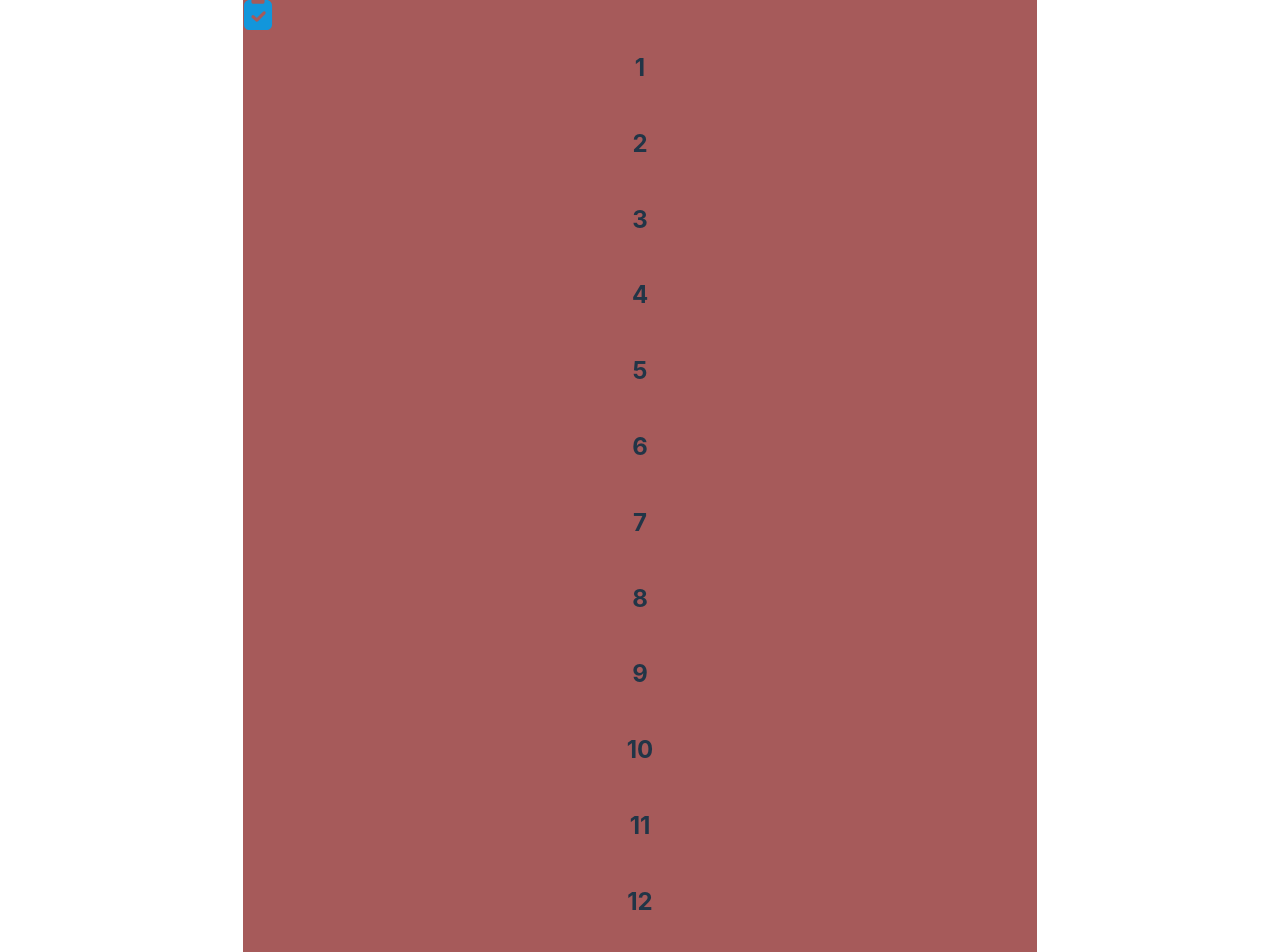
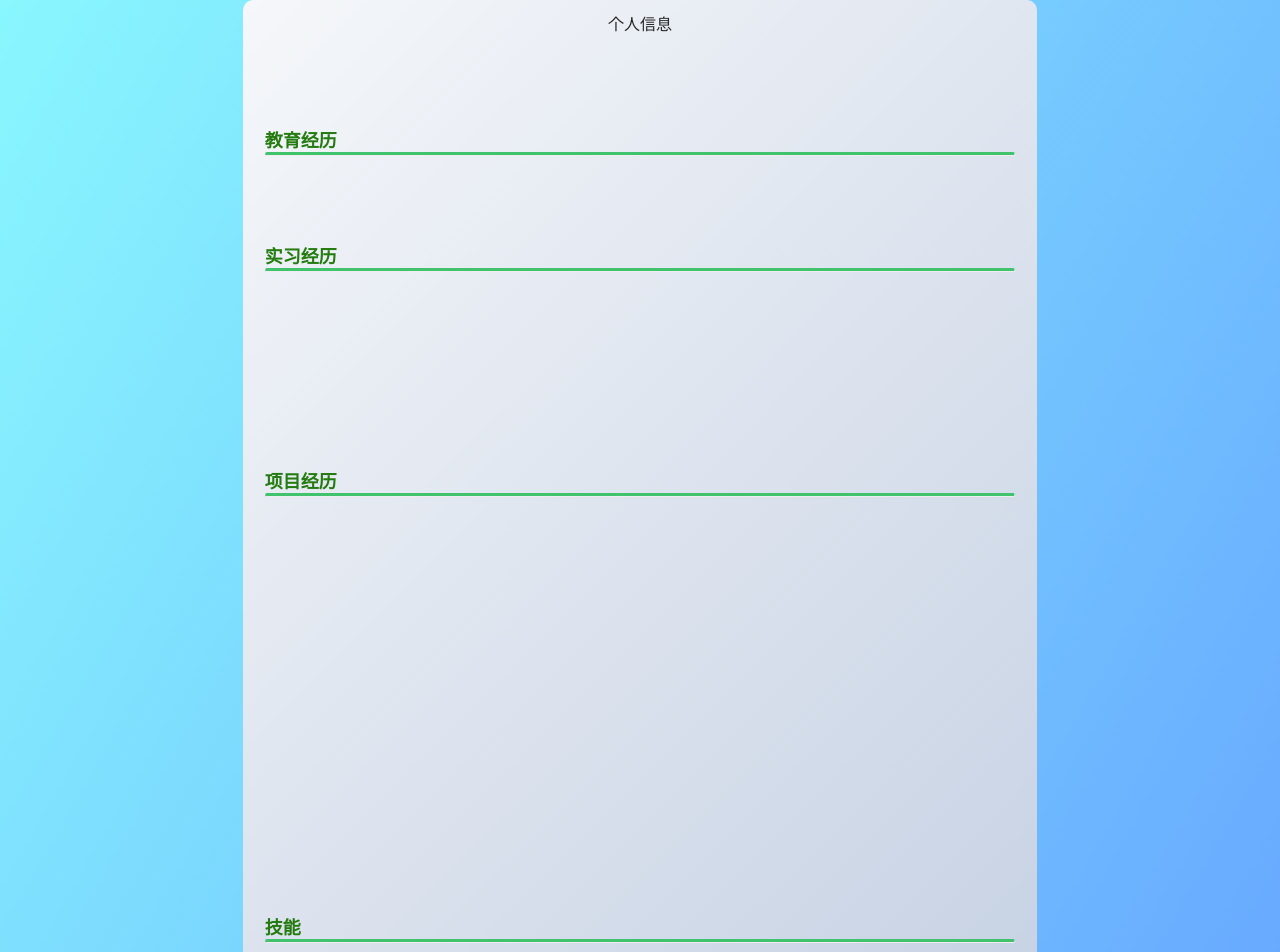
Before and after one commit to Mzz2022/myResume, a React (Vite) app in the folder Fif-resume/: page /resume in a window 1280 px wide. Shown: the top 952 px of the page. Built offline with nearby package versions, Linux system fonts and the light colour scheme.

Commit message:
feat:componentHeader

```diff
--- a/Fif-resume/src/App.css
+++ b/Fif-resume/src/App.css
@@ -4,11 +4,51 @@
   /* padding: 2rem; */
   text-align: center;
 }
-.resume-container{
+.resume-container {
+  /* 固定 a4 纸大小 */
   height: 297mm;
   width: 210mm;
-  background-color: #a65a5a;
+  /* 简历背景颜色 */
+  background-image: linear-gradient(135deg, #f5f7fa 0%, #c3cfe2 100%);
   display: flex;
+  justify-content: center;
+  align-items: center;
   flex-direction: column;
   overflow: hidden;
+  padding: 10px;
+  border-radius: 10px;
 }
+.person {
+  width: 97%;
+  height: 10%;
+  /* border: 3px solid rgb(75, 154, 211); */
+  border-radius: 10px;
+}
+.school {
+  width: 97%;
+  height: 10%;
+  /* border: 3px solid rgb(75, 154, 211); */
+  border-radius: 10px;
+  margin-top: 5px;
+}
+.work {
+  width: 97%;
+  height: 20%;
+  /* border: 3px solid rgb(75, 154, 211); */
+  border-radius: 10px;
+  margin-top: 5px;
+}
+.projects {
+  width: 97%;
+  height: 40%;
+  /* border: 3px solid rgb(75, 154, 211); */
+  border-radius: 10px;
+  margin-top: 5px;
+}
+.skills {
+  width: 97%;
+  height: 18%;
+  /* border: 3px solid rgb(75, 154, 211); */
+  border-radius: 10px;
+  margin-top: 5px;
+}
--- a/Fif-resume/src/App.tsx
+++ b/Fif-resume/src/App.tsx
@@ -1,38 +1,29 @@
-import mySvg from './assets/dui.svg'
-import './App.css'
-
-const dui=<img src={mySvg} alt='my svg' style={{ width: '30px', height: 'auto' }}></img>
+// import mySvg from './assets/dui.svg'
+import "./App.css";
+import SectionHeader from "./components/Header";
+// const dui=<img src={mySvg} alt='my svg' style={{ width: '30px', height: 'auto' }}></img>
 function App() {
-
   return (
     <>
       <div className="App">
-        <div className='resume-container'>
-          {dui}
-          <h2>1</h2>
-          <h2>2</h2>
-          <h2>3</h2>
-          <h2>4</h2>
-          <h2>5</h2>
-          <h2>6</h2>
-          <h2>7</h2>
-          <h2>8</h2>
-          <h2>9</h2>
-          <h2>10</h2>
-          <h2>11</h2>
-          <h2>12</h2>
-          <h2>13</h2>
-          <h2>14</h2>
-          <h2>15</h2>
-          <h2>16</h2>
-          <h2>17</h2>
-          <h2>18</h2>
-          <h2>19</h2>
-          <h2>20</h2>
+        <div className="resume-container">
+          <div className="person">个人信息</div>
+          <div className="school">
+            <SectionHeader title="教育经历" />
+          </div>
+          <div className="work">
+            <SectionHeader title="实习经历" />
+          </div>
+          <div className="projects">
+            <SectionHeader title="项目经历" />
+          </div>
+          <div className="skills">
+            <SectionHeader title="技能" />
+          </div>
         </div>
       </div>
     </>
-  )
+  );
 }
 
-export default App
+export default App;
--- /dev/null
+++ b/Fif-resume/src/components/Header.tsx
@@ -0,0 +1,18 @@
+import React from "react";
+import styles from "./SectionHeader.module.css";
+
+interface SectionHeaderProps {
+  title: string;
+}
+
+const SectionHeader: React.FC<SectionHeaderProps> = ({ title }) => {
+  return (
+    <>
+      <h4 className={styles["section-header"]}>{title}</h4>
+      <hr className="custom" />
+      {/* <p>更多的文本...</p> */}
+    </>
+  );
+};
+
+export default SectionHeader;
--- /dev/null
+++ b/Fif-resume/src/components/SectionHeader.module.css
@@ -0,0 +1,14 @@
+.section-header {
+  position: relative;
+  color: #247b10;
+  font-size: 18px;
+  font-weight: bold;
+  text-align: left;
+}
+hr {
+  /* 颜色 */
+  color: #41c26c; /* 红色 */
+  /* 分割线厚度 */
+  border-top: 3px solid currentColor; /* 使用当前颜色作为边框颜色 */
+  border-radius: 100px;
+}
--- a/Fif-resume/src/index.css
+++ b/Fif-resume/src/index.css
@@ -1,27 +1,22 @@
+/**
+ * 全局样式
+ */
 :root {
-  font-family: Inter, system-ui, Avenir, Helvetica, Arial, sans-serif;
-  line-height: 1.5;
-  font-weight: 400;
-
-  color-scheme: light dark;
-  color: rgba(255, 255, 255, 0.87);
-  background-color: rgb(173, 214, 173);
-
-  font-synthesis: none;
-  text-rendering: optimizeLegibility;
+  /* 字体颜色 */
+  color: #262626;
+  /* 背景颜色 */
+  background-image: linear-gradient(
+    120deg,
+    #89f7fe 0%,
+    #66a6ff 100%
+  ); /* color-scheme: light dark; */
   -webkit-font-smoothing: antialiased;
-  -moz-osx-font-smoothing: grayscale;
 }
-
-a {
-  font-weight: 500;
-  color: #646cff;
-  text-decoration: inherit;
+* {
+  margin: 0;
+  padding: 0;
+  box-sizing: border-box;
 }
-a:hover {
-  color: #535bf2;
-}
-
 body {
   margin: 0;
   display: flex;
@@ -29,40 +24,6 @@ body {
   min-width: 320px;
   min-height: 100vh;
 }
-
-h1 {
-  font-size: 3.2em;
-  line-height: 1.1;
+h2 {
+  font-family: "Courier New", Courier, monospace;
 }
-
-button {
-  border-radius: 8px;
-  border: 1px solid transparent;
-  padding: 0.6em 1.2em;
-  font-size: 1em;
-  font-weight: 500;
-  font-family: inherit;
-  background-color: #1a1a1a;
-  cursor: pointer;
-  transition: border-color 0.25s;
-}
-button:hover {
-  border-color: #646cff;
-}
-button:focus,
-button:focus-visible {
-  outline: 4px auto -webkit-focus-ring-color;
-}
-
-@media (prefers-color-scheme: light) {
-  :root {
-    color: #213547;
-    background-color: #ffffff;
-  }
-  a:hover {
-    color: #747bff;
-  }
-  button {
-    background-color: #f9f9f9;
-  }
-}
--- a/Fif-resume/src/main.tsx
+++ b/Fif-resume/src/main.tsx
@@ -1,6 +1,7 @@
 import { StrictMode } from 'react'
 import { createRoot } from 'react-dom/client'
 import './index.css'
+import './App.css'
 import * as React from 'react'
 import App from './App.tsx'
 
```
Also changed, not shown: 1 other file (tests, documents, lock files or other folders).
